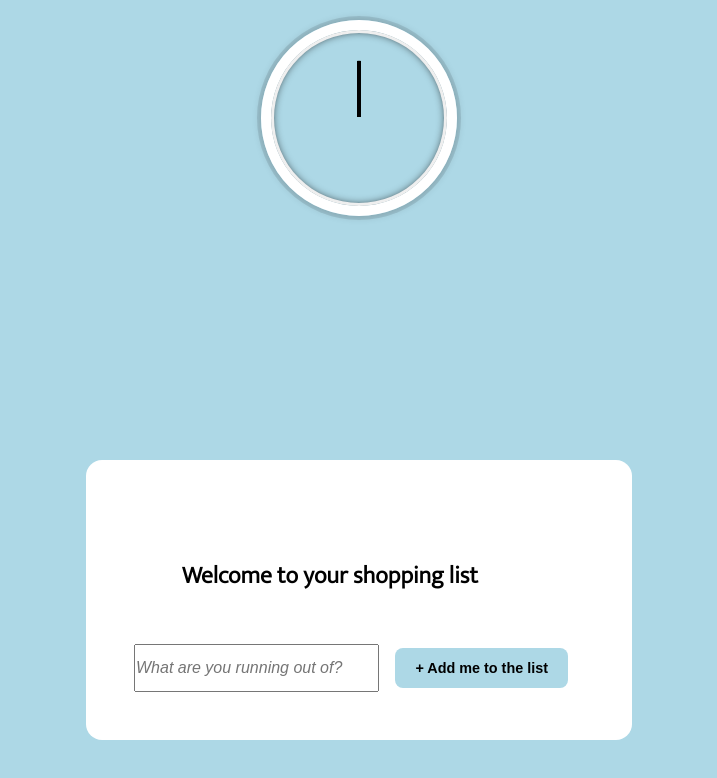
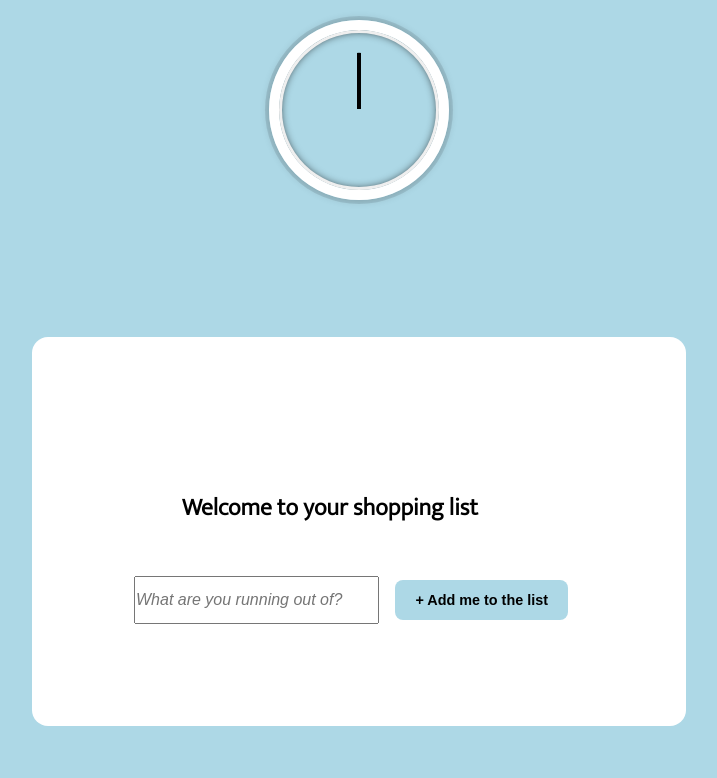
Before and after one commit to j-galkiewicz/Shopping-List, a website: page index.html in a window 1280 px wide. Shown: the whole page, without its empty margins (281-998 px from the left). Drawn offline with Linux system fonts and the light colour scheme.

Commit message:
resp.design

```diff
--- a/components/_clock.scss
+++ b/components/_clock.scss
@@ -5,9 +5,9 @@
     height: 7rem;
     border: 10px solid white;
     border-radius: 50%;
-    margin: 20px auto;
+    margin: 20px 1px;
     position: relative;
-    padding: 2rem;
+    padding: 1.5rem;
     box-shadow:
       0 0 0 4px rgba(0,0,0,0.1),
       inset 0 0 0 3px #EFEFEF,
--- a/components/_form.scss
+++ b/components/_form.scss
@@ -10,10 +10,10 @@
     }
     &-list {
         background: $color-list;
-        padding: 3rem;
+        padding: 8%;
         border-radius: 1rem;
         width: 450px;
-        margin: 14em 0;
+        margin: 30px auto;
 
         font-size: 1rem;
 
```
Also changed, not shown: style.css.
